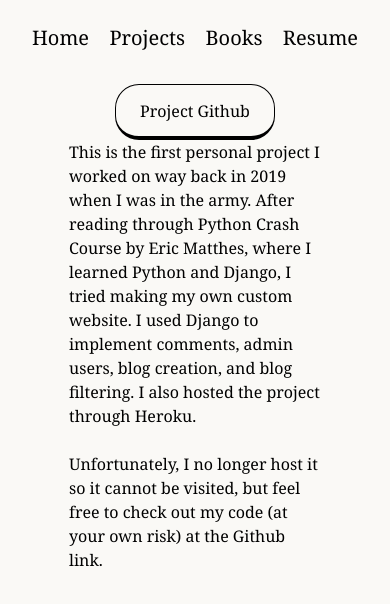
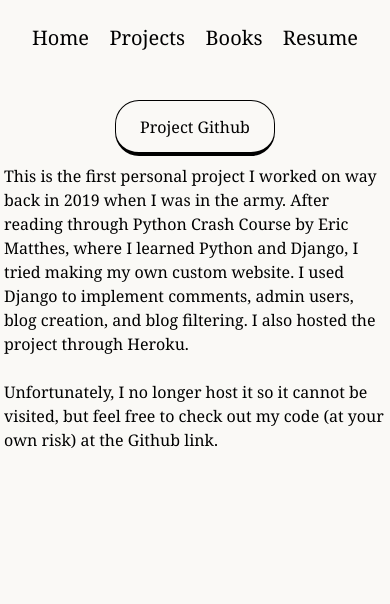
Before and after one commit to jacob-armiger/react-portfolio-site, a Next.js app: page /project/DevBlog in a window 390 px wide. Shown: the top 604 px of the page. Built offline with nearby package versions, Linux system fonts and the light colour scheme.

Commit message:
Update styling for some project pages to be more consistent

```diff
--- a/src/pages/project/DevBlog.js
+++ b/src/pages/project/DevBlog.js
@@ -9,12 +9,12 @@ export default function Project() {
     }
 
     return (
-        <div className="m-auto w-8/12 content-center">
+        <div className="m-auto flex w-full flex-col items-center justify-center">
             <h1 className="my-4 text-center font-bold">{project?.name}</h1>
             <img className="" src={project?.image} />
             {/* Content */}
             <div className="mx-1 my-4 flex max-w-prose flex-col items-center sm:mx-auto sm:items-start">
-                <div className="flex w-min flex-row space-x-4">
+                <div className="flex w-min flex-row space-x-4 mb-2">
                     <Button
                         url="https://github.com/jacob-armiger/django-devblog"
                         title="Project Github"
--- a/src/pages/project/comic-list-webscraper.js
+++ b/src/pages/project/comic-list-webscraper.js
@@ -11,12 +11,12 @@ export default function Project() {
     }
 
     return (
-        <div className="m-auto w-full lg:w-8/12">
-            <h1 className="my-4 text-center font-bold">{project?.name}</h1>
-            <img className="" src={project?.image} />
+        <div className="m-auto flex w-full flex-col items-center justify-center ">
+            <h1 className="my-4 font-bold">{project?.name}</h1>
+            <img src={project?.image} />
 
             <div className="mx-1 my-4 flex max-w-prose flex-col items-center sm:mx-auto sm:items-start">
-                <div className="flex w-min flex-row space-x-4">
+                <div className="mb-2 flex w-min flex-row space-x-4">
                     <Button
                         url="https://github.com/jacob-armiger/comic-list-web-scraper"
                         title="Github Project"
```
